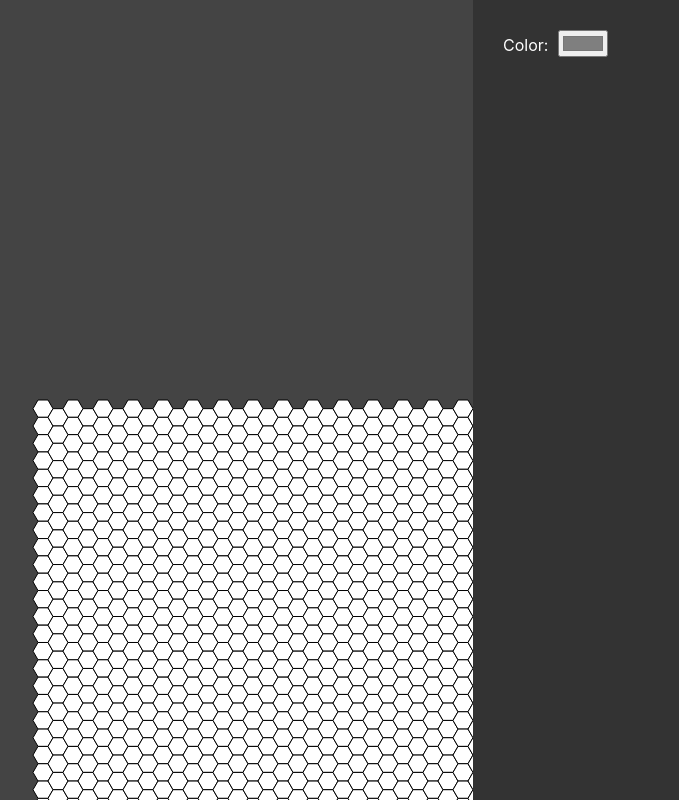
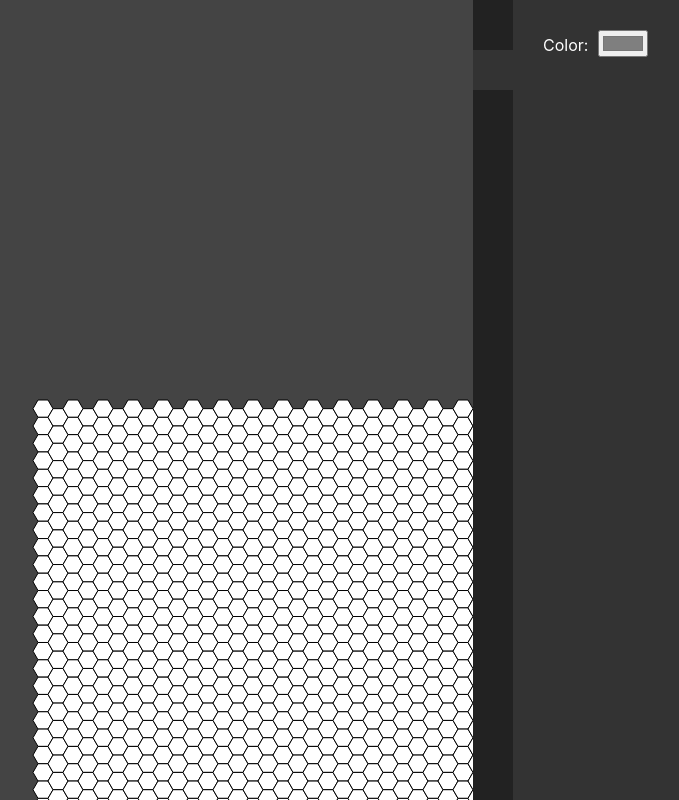
Before and after one commit to matthew-mcallister/rpcollab, a React (Create React App) app: page / in a window 1280 px wide. Shown: the whole page, without its empty margins (407-1086 px from the left). Built offline with nearby package versions, Linux system fonts and the light colour scheme.

Commit message:
Add (non-functional) sidebar tabs

```diff
--- a/src/App.tsx
+++ b/src/App.tsx
@@ -1,26 +1,15 @@
-import {useRef, useState} from 'react';
+import {useState} from 'react';
 import './App.css';
-import MapCanvas from './map/MapCanvas';
+import MapEditor from './map/MapEditor';
 import MapModel from './map/MapModel';
-import MapView from './map/MapView';
-import MapEditorState from './map/State';
-import {PaintbrushUi} from './map/tool/Paintbrush';
+import MapTabState from './map/MapTab';
 
 function App() {
-  const [map, setMap] = useState(() => new MapModel(100, 100));
-  const mapEditorState = useRef(new MapEditorState(map));
-  const [mapCanvas, setMapCanvas] = useState(
-    () => new MapCanvas(mapEditorState.current)
-  );
+  const [map, setMap] = useState(() => new MapTabState(new MapModel(100, 100)));
 
   return (
     <div className="App">
-      <div className="map-area">
-        <MapView mapCanvas={mapCanvas} />
-      </div>
-      <div className="sidebar">
-        <PaintbrushUi state={mapEditorState.current} />
-      </div>
+      <MapEditor map={map} />
     </div>
   );
 }
--- a/src/map/MapCanvas.ts
+++ b/src/map/MapCanvas.ts
@@ -13,9 +13,10 @@ import MapEditorState from './State';
 // TODO: Probably should rename something like MapCanvasView because
 // it really only does drawing.
 export default class MapCanvas {
-  private map: MapModel;
+  public map: MapModel;
+  public state: MapEditorState;
+
   private ctx: CanvasRenderingContext2D | null = null;
-  private state: MapEditorState;
   private controller: MapController;
 
   // Memoized variable; not real state.
--- /dev/null
+++ b/src/map/MapEditor.tsx
@@ -0,0 +1,20 @@
+import MapTabState from './MapTab';
+import MapView from './MapView';
+import Sidebar from './Sidebar';
+
+interface MapEditorProps {
+  map: MapTabState;
+}
+
+export default function MapEditor(props: MapEditorProps) {
+  return (
+    <>
+      <div className="map-area">
+        <MapView mapCanvas={props.map.canvas} />
+      </div>
+      <div className="SideBar">
+        <Sidebar tabState={props.map} />
+      </div>
+    </>
+  );
+}
--- /dev/null
+++ b/src/map/MapTab.ts
@@ -0,0 +1,15 @@
+import MapCanvas from './MapCanvas';
+import MapModel from './MapModel';
+import MapEditorState from './State';
+
+export default class MapTabState {
+  public map: MapModel;
+  public state: MapEditorState;
+  public canvas: MapCanvas;
+
+  constructor(map: MapModel) {
+    this.map = map;
+    this.state = new MapEditorState(map);
+    this.canvas = new MapCanvas(this.state);
+  }
+}
--- /dev/null
+++ b/src/map/Sidebar.css
@@ -0,0 +1,24 @@
+.Sidebar {
+  height: 100%;
+  width: 100%;
+  grid-template-columns: 40px 1fr;
+  display: grid;
+}
+
+.TabColumn {
+  height: 100%;
+  grid-column: 1 / 2;
+  grid-row: 1;
+  background-color: #222;
+  color: #fff;
+}
+
+.ContentColumn {
+  height: 100%;
+  grid-column: 2 / 2;
+  grid-row: 1;
+  background-color: #333;
+  color: #fff;
+  padding: 30px;
+  text-align: left;
+}
--- /dev/null
+++ b/src/map/Sidebar.tsx
@@ -0,0 +1,45 @@
+import {useState} from 'react';
+import MapTabState from './MapTab';
+import {PaintbrushUi} from './tool/Paintbrush';
+
+import './Sidebar.css';
+import TabColumn, {TabDef} from './TabColumn';
+
+interface SidebarProps {
+  tabState: MapTabState;
+}
+
+type Tab = 'map-settings' | 'paintbrush';
+
+export default function Sidebar(props: SidebarProps) {
+  const [selected, setSelected] = useState<Tab>('paintbrush');
+
+  const tabs: TabDef<Tab>[] = [
+    {
+      name: 'map-settings',
+      icon: 'asdf',
+      tooltip: 'Map settings',
+    },
+    {
+      name: 'paintbrush',
+      icon: 'asdf',
+      tooltip: 'Paintbrush',
+    },
+  ];
+
+  return (
+    <div className="Sidebar">
+      <TabColumn<Tab> selected={selected} onChange={setSelected} tabs={tabs} />
+      <div className="ContentColumn">
+        {(() => {
+          switch (selected) {
+            case 'map-settings':
+              return <div></div>;
+            case 'paintbrush':
+              return <PaintbrushUi state={props.tabState.state} />;
+          }
+        })()}
+      </div>
+    </div>
+  );
+}
--- /dev/null
+++ b/src/map/TabColumn.css
@@ -0,0 +1,13 @@
+.Tab {
+  margin-bottom: 10px;
+  width: 100%;
+  min-height: 40px;
+}
+
+.Tab.Selected {
+  background-color: #333;
+}
+
+.Tab:not(.Selected):hover {
+  background-color: #2c2c2c;
+}
--- /dev/null
+++ b/src/map/TabColumn.tsx
@@ -0,0 +1,32 @@
+import './TabColumn.css';
+
+export interface TabDef<K> {
+  name: K;
+  icon?: any;
+  tooltip?: string;
+}
+
+interface TabColumnProps<K = string> {
+  selected: K;
+  tabs: TabDef<K>[];
+  onChange(selected: K): void;
+}
+
+export default function TabColumn<K>(props: TabColumnProps<K>) {
+  return (
+    <div className="TabColumn">
+      {props.tabs.map((tab) => {
+        let className = 'Tab';
+        if (tab.name === props.selected) {
+          className += ' Selected';
+        }
+        return (
+          <div
+            className={className}
+            onClick={() => props.onChange(tab.name)}
+          ></div>
+        );
+      })}
+    </div>
+  );
+}
```
